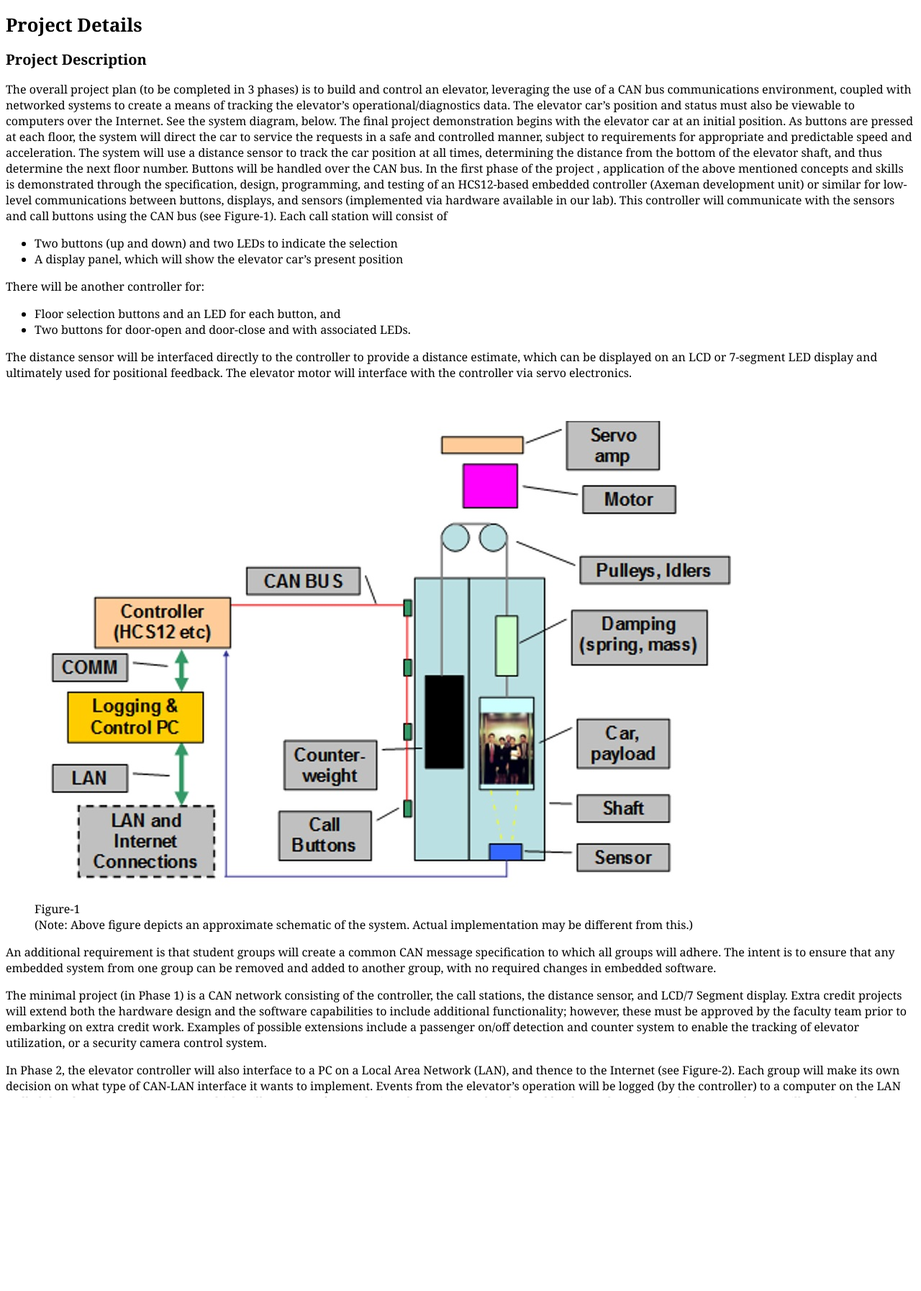
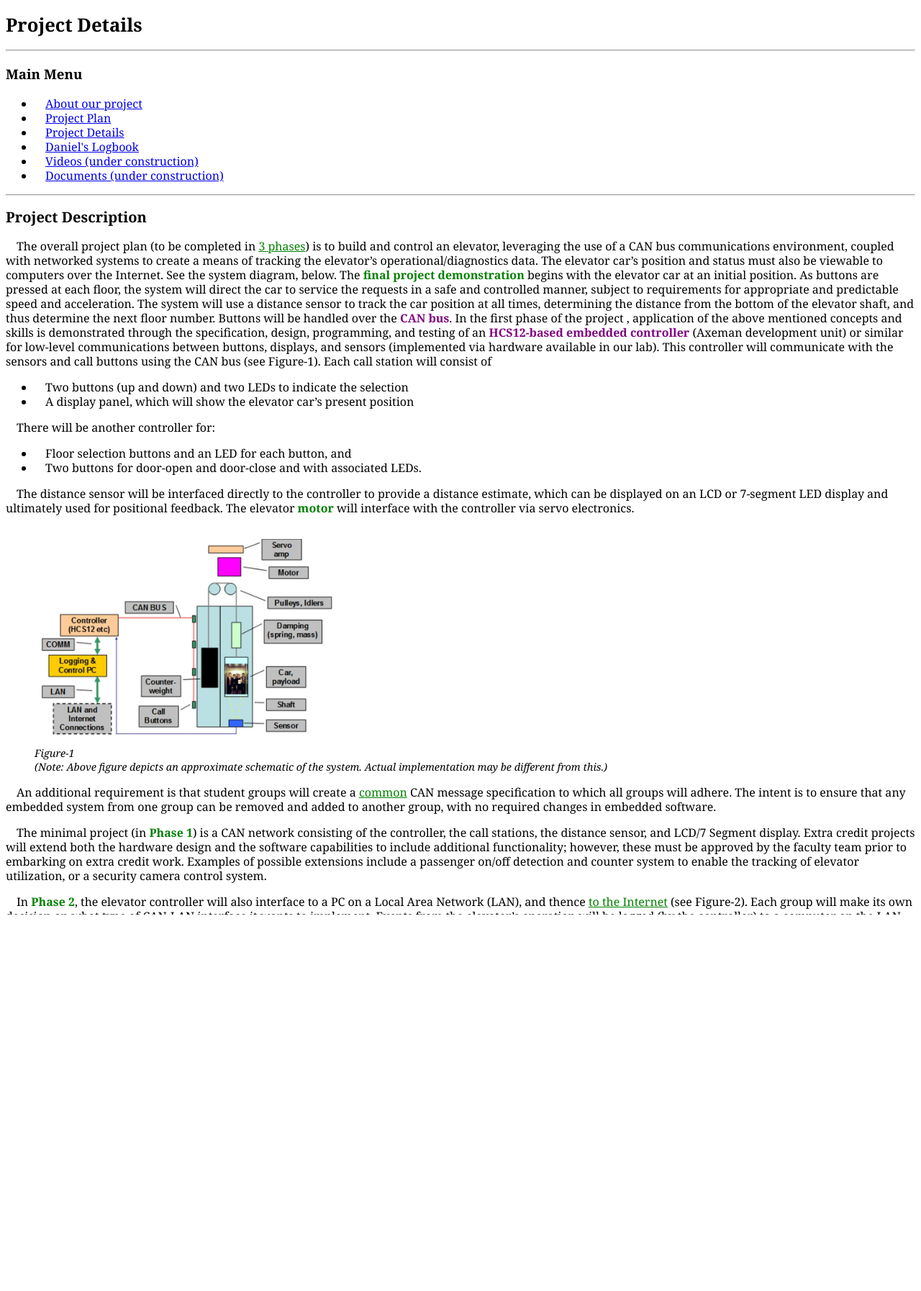
Before and after one commit to ddreise/Full-Stack_Web_Design, a PHP site: page /proj_details.html in a window 1280 px wide. Shown: the top 1794 px of the page at 72% size. After the commit the page ends 1271 px from the top, so only its background shows below. Run offline with PHP 8.4, Linux system fonts and the light colour scheme.

Commit message:
Horizontal menu, formatted proj_details

```diff
--- a/css/project_details_style.css
+++ b/css/project_details_style.css
@@ -1,7 +1,18 @@
-/* Font for body */
+/* CSS Style Sheet*/
 body {font-family: Georgia, serif;}
 
-/* Font for paragraph */
-p,li    {font-size: 100%;}
+p,li    {font-size: 100%; line-height: 20px; text-align: left; text-indent: 15px;}
 h1      {font-size: 160%;}
 h2      {font-size: 125%}
+img     {height: 300px;}
+figcaption {align-items: center; font-style: italic; font-size: 90%; }
+
+.mkgreen{color: green}
+.mkpurple{color: purple}
+.mkunderlined{text-decoration: underline;}
+.mkbold{font-weight: bold;}
+.mkitalic{font-style: italic}
+
+#can {color: purple; font-weight: bold}
+
+#hcs12 {color: purple; font-weight: bold;}
--- /dev/null
+++ b/css/project_style.css
@@ -0,0 +1,3 @@
+/* Project stylesheet for the entire project webpage */
+
+li.h_menu {display: inline}
--- a/login.html
+++ b/login.html
@@ -7,6 +7,9 @@
         <meta name="robots" content="noindex nofollow" /> <!-- do not want page/links to be indexed-->
         <meta http-equiv="author" content="Daniel Dreise" />
         <meta http-equiv="pragma" content="no-cache" /> <!-- want browser to not store cache -->
+
+        <link href="css/project_style.css" type="text/css" rel="stylesheet" />
+
     </head>
 
     <body>
--- a/proj_details.html
+++ b/proj_details.html
@@ -11,9 +11,25 @@
 	</head>
 	<body>
 		<h1>Project Details</h1>
+
+
+        <!-- Main Menu -->
+        <hr>
+        <h3>Main Menu</h3>
+        <ul>
+			<li class="h_menu"><a class="menu" href="about.html">About our project</a></li>
+            <li class="h_menu"><a class="menu" href="project_plan.html">Project Plan</a></li>
+            <li class="h_menu"><a class="menu" href="proj_details.html">Project Details</a></li>
+            <li class="h_menu"><a class="menu" href="ddreise_logbook.html">Daniel's Logbook</a></li>
+            <li class="h_menu"><a class="menu" href="#">Videos (under construction)</a></li>
+            <li class="h_menu"><a class="menu" href="#">Documents (under construction)</a></li>
+        </ul>
+        <hr>
+		<!-- End of Main Menu -->
+
 		<h2>Project Description</h2>
-		<p>The overall project plan (to be completed in <span class="mkunderlined">3 phases</span>) is to build and control an elevator, leveraging the use of a CAN bus communications environment, coupled with networked systems to create a means of tracking the elevator’s operational/diagnostics data. The elevator car’s position and status must also be viewable to computers over the Internet.  See the system diagram, below.
-		The <span class="mkbold">final project demonstration</span> begins with the elevator car at an initial position. As buttons are pressed at each floor, the system will direct the car to service the requests in a safe and controlled manner, subject to requirements for appropriate and predictable speed and acceleration. The system will use a distance sensor to track the car position at all times, determining the distance from the bottom of the elevator shaft, and thus determine the next floor number.  Buttons will be handled over the <span id="can">CAN bus</span>.
+		<p>The overall project plan (to be completed in <span class="mkunderlined mkgreen">3 phases</span>) is to build and control an elevator, leveraging the use of a CAN bus communications environment, coupled with networked systems to create a means of tracking the elevator’s operational/diagnostics data. The elevator car’s position and status must also be viewable to computers over the Internet.  See the system diagram, below.
+		The <span class="mkbold mkgreen">final project demonstration</span> begins with the elevator car at an initial position. As buttons are pressed at each floor, the system will direct the car to service the requests in a safe and controlled manner, subject to requirements for appropriate and predictable speed and acceleration. The system will use a distance sensor to track the car position at all times, determining the distance from the bottom of the elevator shaft, and thus determine the next floor number.  Buttons will be handled over the <span id="can">CAN bus</span>.
 		In the first phase of the project , application of the above mentioned concepts and skills is demonstrated through the specification, design, programming, and testing of an <span id="hcs12">HCS12-based embedded controller</span> (Axeman development unit) or similar for low-level communications between buttons, displays, and sensors (implemented via hardware available in our lab). This controller will communicate with the sensors and call buttons using the CAN bus (see Figure-1).
 		Each call station will consist of</p>
 
@@ -30,26 +46,26 @@
 		</ul>
 
 		<p>The distance sensor will be interfaced directly to the controller to provide a distance estimate, which can be displayed on an LCD or 7-segment LED display and ultimately used for positional feedback.
-		The elevator <span class="mkbold">motor</span> will interface with the controller via servo electronics.</p>
+		The elevator <span class="mkbold mkgreen">motor</span> will interface with the controller via servo electronics.</p>
 
 		<figure>
 			<img src="images/fig1.jpg" />   <!--   -->
 			<figcaption>Figure-1 <br />(Note: Above figure depicts an approximate schematic of the system. Actual implementation may be different from this.)</figcaption>
 		</figure>
 
-		<p>An additional requirement is that student groups will create a <span class="mkunderlined">common</span> CAN message specification to which all groups will adhere.  The intent is to ensure that any embedded system from one group can be removed and added to another group, with no required changes in embedded software.
+		<p>An additional requirement is that student groups will create a <span class="mkgreen mkunderlined">common</span> CAN message specification to which all groups will adhere.  The intent is to ensure that any embedded system from one group can be removed and added to another group, with no required changes in embedded software.
 		</p>
 
-		<p>The minimal project (in <span class="mkbold">Phase 1</span>) is a CAN network consisting of the controller, the call stations, the distance sensor, and LCD/7 Segment display.  Extra credit projects will extend both the hardware design and the software capabilities to include additional functionality; however, these must be approved by the faculty team prior to embarking on extra credit work. Examples of possible extensions include a passenger on/off detection and counter system to enable the tracking of elevator utilization, or a security camera control system.
+		<p>The minimal project (in <span class="mkbold mkgreen">Phase 1</span>) is a CAN network consisting of the controller, the call stations, the distance sensor, and LCD/7 Segment display.  Extra credit projects will extend both the hardware design and the software capabilities to include additional functionality; however, these must be approved by the faculty team prior to embarking on extra credit work. Examples of possible extensions include a passenger on/off detection and counter system to enable the tracking of elevator utilization, or a security camera control system.
 		</p>
 
-		<p>In <span class="mkbold">Phase 2</span>, the elevator controller will also interface to a PC on a Local Area Network (LAN), and thence <span class="mkunderlined">to the Internet</span> (see Figure-2). Each group will make its own decision on what type of CAN-LAN interface it wants to implement. Events from the elevator’s operation will be logged (by the controller) to a computer on the LAN (called the Elevator Monitor or EM), which will contain software designed, programmed and tested by the student group. This latter software will consist of two parts:
+		<p>In <span class="mkbold mkgreen">Phase 2</span>, the elevator controller will also interface to a PC on a Local Area Network (LAN), and thence <span class="mkunderlined mkgreen">to the Internet</span> (see Figure-2). Each group will make its own decision on what type of CAN-LAN interface it wants to implement. Events from the elevator’s operation will be logged (by the controller) to a computer on the LAN (called the Elevator Monitor or EM), which will contain software designed, programmed and tested by the student group. This latter software will consist of two parts:
 		</p>
 
 		<ol>
-			<li><span class="mkbold">A data server </span> which will monitor and store data from the controller/CAN network, and</li>
+			<li><span class="mkbold mkgreen">A data server </span> which will monitor and store data from the controller/CAN network, and</li>
 			<li>
-				<span class="mkbold">A diagnostics display program</span> that will collect and display this data on the elevator module or at any other PC connected by a LAN interface to the elevator module.
+				<span class="mkbold mkgreen">A diagnostics display program</span> that will collect and display this data on the elevator module or at any other PC connected by a LAN interface to the elevator module.
 				An aspect of elevator control (such as shutting the elevator down completely, or requesting the elevator via a phone app rather than the floor button) will be included.
 				Finally, in Phase 2, software will be developed to retrieve elevator status information from the elevator module, over an Internet connection.
 			</li>
@@ -60,7 +76,7 @@
 			<figcaption>Figure-2 <br />(Note: Above figure depicts an approximate schematic of the system. Actual implementation may be different from this.)</figcaption>
 		</figure>
 
-		<p>In <span class="mkbold">Phase 3</span> the two modules (developed in phases 1 and 2) will be integrated to complete the system. This phase also encourages each student group to incorporate features that are not specifically stated in this charter document. This phase includes a final demonstration, oral presentation and report.
+		<p>In <span class="mkbold mkgreen">Phase 3</span> the two modules (developed in phases 1 and 2) will be integrated to complete the system. This phase also encourages each student group to incorporate features that are not specifically stated in this charter document. This phase includes a final demonstration, oral presentation and report.
 		Students will work in groups of three or four students (if applicable).</p>
 
 		<h2>Milestones</h2>
@@ -91,6 +107,6 @@
 			<tbody></tbody>
 			<tfoot></tfoot>
 		</table>
-		<p>Copyright &copy 2017 Michael Galle</p>
+		<p>Copyright &copy 2017 Michael Galle (modified by Daniel Dreise)</p>
 	</body>
 </html>
```
Also changed, not shown: about.html (+9 -5 lines), ddreise_logbook.html (+9 -6 lines), index.html (+10 -6 lines), project_plan.html (+9 -5 lines), request_access.html (+19 -0 lines).
